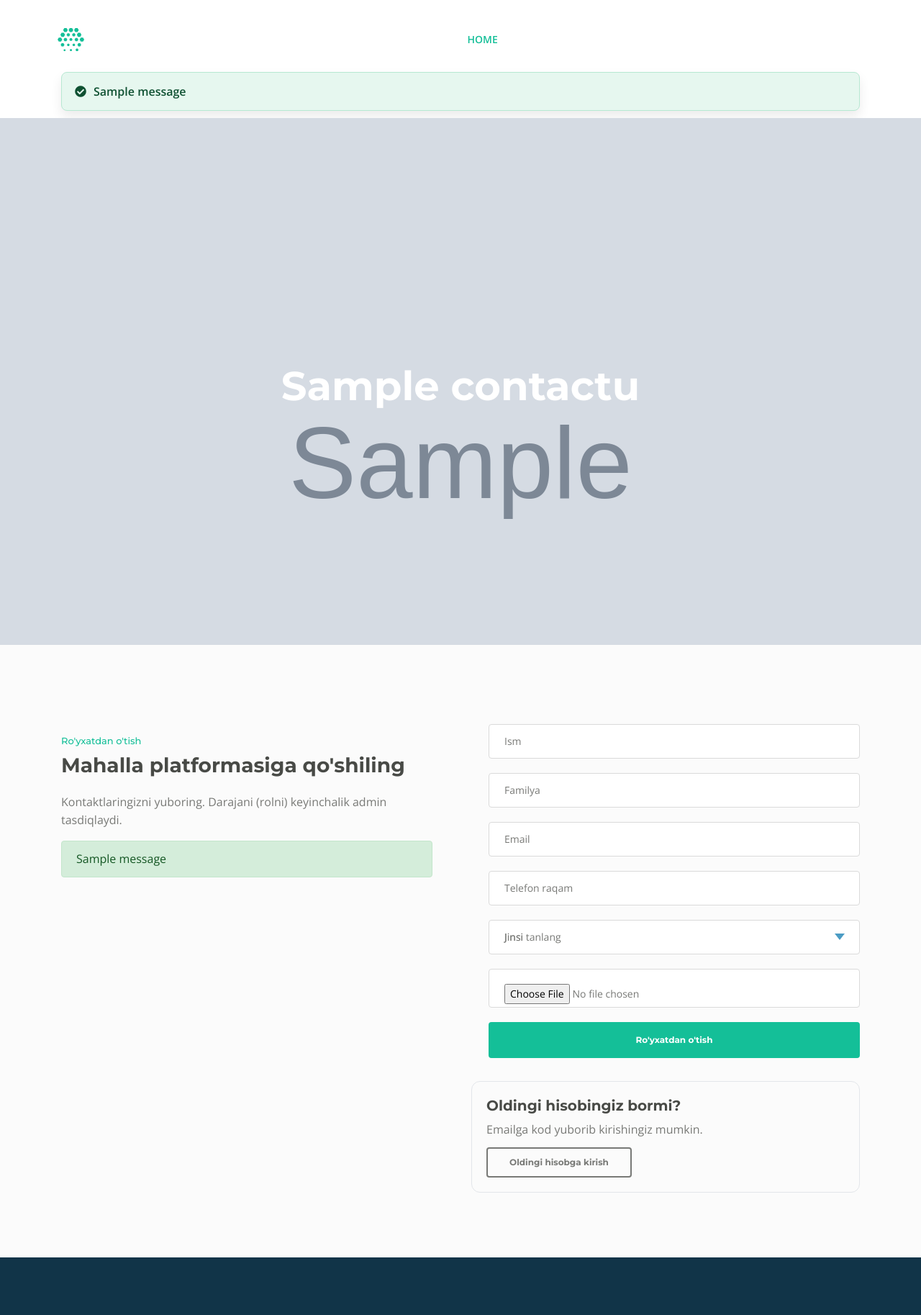
After one commit to abuwcheek/obod-mahalla, a Django app: page /register/ in a window 1280 px wide. The commit adds this page. Shown: the whole page at 72% size. Run offline with Django 5.2, Linux system fonts and the light colour scheme; tables that the repository leaves empty hold one stand-in row (values such as "Sample post"); grey boxes marked "Sample" are stand-in pictures; one stand-in notice (Sample message) is shown; some libraries are stand-ins or nearby versions.

Commit message:
register, logout, profile shular bor

```diff
--- a/home/urls.py
+++ b/home/urls.py
@@ -1,8 +1,11 @@
 from django.urls import path
-from .views import home
-
+from .views import home, register, profile, logout_profile, login_request
 
 
 urlpatterns = [
-     path('', home, name='home'),
+    path('', home, name='home'),
+    path('register/', register, name='register'),
+    path('profile/', profile, name='profile'),
+    path('login/', login_request, name='login'),
+    path('logout/', logout_profile, name='logout'),
 ]
--- a/home/views.py
+++ b/home/views.py
@@ -1,7 +1,12 @@
-from pyexpat.errors import messages
 from django.shortcuts import redirect, render
+from django.contrib import messages
 from django.views import View
-from .models import  Home, ContactUs
+from django.utils import timezone
+import random
+from datetime import timedelta
+from django.conf import settings
+from .models import Home, ContactUs, UserRegistration, UserOTP
+from django.core.mail import send_mail
 
 
 
@@ -20,3 +25,155 @@ def home(request):
           'solo_news': solo_news,
      }
      return render(request, 'index.html', context)
+
+
+def register(request):
+     if request.method == 'POST':
+          ism = request.POST.get('ism', '').strip()
+          familya = request.POST.get('familya', '').strip()
+          email = request.POST.get('email', '').strip().lower()
+          nomer = request.POST.get('nomer', '').strip()
+          jinsi = request.POST.get('jinsi', '').strip()
+          rasm = request.FILES.get('rasm')
+
+          if not ism or not familya or not email or not nomer or not jinsi:
+               messages.error(request, "Barcha majburiy maydonlarni to'ldiring.")
+               return redirect('register')
+
+          if jinsi not in dict(UserRegistration.GENDER_CHOICES):
+               messages.error(request, "Jinsi tanlang.")
+               return redirect('register')
+
+          if UserRegistration.objects.filter(email=email).exists():
+               messages.error(request, "Bu email bilan allaqachon ro'yxatdan o'tilgan.")
+               return redirect('register')
+
+          created = UserRegistration.objects.create(
+               ism=ism,
+               familya=familya,
+               email=email,
+               nomer=nomer,
+               jinsi=jinsi,
+               rasm=rasm,
+          )
+          request.session['is_registered'] = True
+          request.session['registered_email'] = email
+          request.session['registered_name'] = f"{created.ism} {created.familya}"
+          messages.success(request, "Muvaffaqiyatli ro'yxatdan o'tdingiz.")
+          return redirect('home')
+
+     return render(request, 'register.html')
+
+
+def profile(request):
+     email = request.session.get('registered_email')
+     if not email:
+          messages.info(request, "Profilni ko'rish uchun avval ro'yxatdan o'ting.")
+          return redirect('register')
+
+     user = UserRegistration.objects.filter(email=email).first()
+     if not user:
+          messages.warning(request, "Profil ma'lumoti topilmadi. Iltimos, qayta ro'yxatdan o'ting.")
+          request.session.pop('is_registered', None)
+          request.session.pop('registered_email', None)
+          request.session.pop('registered_name', None)
+          return redirect('register')
+
+     context = {"profile": user}
+     return render(request, 'profile.html', context)
+
+
+def logout_profile(request):
+     request.session.pop('is_registered', None)
+     request.session.pop('registered_email', None)
+     request.session.pop('registered_name', None)
+     messages.success(request, "Tizimdan chiqdingiz.")
+     return redirect('home')
+
+
+def login_request(request):
+     show_code_form = False
+     pending_email = request.session.get('otp_pending_email')
+     expiry_seconds = 60
+
+     # clear pending if last OTP expired
+     if pending_email:
+          latest = UserOTP.objects.filter(user__email=pending_email, is_verified=False).order_by('-created_at').first()
+          if not latest or (latest.created_at and timezone.now() > latest.created_at + timedelta(seconds=expiry_seconds)):
+               request.session.pop('otp_pending_email', None)
+               pending_email = None
+
+     if request.method == 'POST' and 'email' in request.POST:
+          email = request.POST.get('email', '').strip().lower()
+          user = UserRegistration.objects.filter(email=email).first()
+          if not user:
+               messages.error(request, "Bu email bo'yicha foydalanuvchi topilmadi.")
+               return redirect('login')
+
+          code = str(random.randint(10000, 99999))
+          UserOTP.objects.create(user=user, code=code, is_verified=False)
+
+          request.session['otp_pending_email'] = email
+          show_code_form = True
+          messages.success(request, f"Kod emailingizga yuborildi: {user.email}")
+          _send_email_code(user.email, code)
+
+     if request.method == 'POST' and 'code' in request.POST:
+          code = request.POST.get('code', '').strip()
+          email = pending_email
+          if not email:
+               messages.error(request, "Avval emailni kiriting.")
+               return redirect('login')
+
+          user = UserRegistration.objects.filter(email=email).first()
+          if not user:
+               messages.error(request, "Bu email bo'yicha foydalanuvchi topilmadi.")
+               return redirect('login')
+
+          otp = UserOTP.objects.filter(user=user, is_verified=False).order_by('-created_at').first()
+          if not otp:
+               messages.error(request, "Avval kod so'rang.")
+               return redirect('login')
+
+          if otp.created_at and timezone.now() > otp.created_at + timedelta(seconds=expiry_seconds):
+               messages.error(request, "Kodning amal qilish muddati tugadi. Qaytadan kod oling.")
+               request.session.pop('otp_pending_email', None)
+               return redirect('login')
+
+          if len(code) != 5 or not code.isdigit():
+               messages.error(request, "Kod 5 xonali son bo'lishi kerak.")
+               show_code_form = True
+          elif code != otp.code:
+               messages.error(request, "Kod noto'g'ri.")
+               show_code_form = True
+          else:
+               # muvaffaqiyatli login
+               request.session['is_registered'] = True
+               request.session['registered_email'] = user.email
+               request.session['registered_name'] = f"{user.ism} {user.familya}"
+               otp.is_verified = True
+               otp.save(update_fields=['is_verified'])
+               request.session.pop('otp_pending_email', None)
+               messages.success(request, "Tizimga kirdingiz.")
+               return redirect('home')
+
+     if pending_email:
+          show_code_form = True
+
+     context = {
+          "show_code_form": show_code_form,
+     }
+     return render(request, 'login.html', context)
+
+
+def _send_email_code(email, code):
+     subject = "Obod Mahalla tasdiq kodi"
+     body = f"Sizning tasdiq kodingiz: {code}\n\nKod 1 daqiqa davomida amal qiladi."
+     from_email = getattr(settings, "DEFAULT_FROM_EMAIL", None)
+     if not from_email or not email:
+          print("Email not sent: DEFAULT_FROM_EMAIL yoki qabul qiluvchi yo'q.")
+          return
+     try:
+          send_mail(subject, body, from_email, [email], fail_silently=False)
+     except Exception as exc:
+          print(f"Email send failed: {exc}")
--- a/requirements.txt
+++ b/requirements.txt
@@ -1,3 +1,4 @@
 django~=5.2.1
 Pillow~=11.2.1
 django-ckeditor~=6.7.3
+twilio~=9.3.4
--- a/templates/base.html
+++ b/templates/base.html
@@ -88,31 +88,92 @@
                </ul>
                     <style>
                     .sign-in-link {
-                         color: white;               /* Asl rangi */
-                         text-decoration: none;      /* Tagidagi chiziqni olib tashlash */
+                         color: white;
+                         text-decoration: none;
                          font-weight: 600;
                          font-size: 16px;
-                         text-transform: uppercase;  /* Bosh harflarda (xohlasangiz olib tashlang) */
-                         transition: all 0.3s ease;  /* Hover effekti yumshoq bo'lishi uchun */
+                         text-transform: uppercase;
+                         transition: all 0.3s ease;
                          display: inline-block;
                          padding: 5px 10px;
                     }
 
                     .sign-in-link:hover {
-                         color: #1de9b6;             /* Ustiga borganda chiqadigan rang (Home rangi bilan bir xil) */
-                         transform: translateY(-2px); /* Biroz yuqoriga ko'tarilish effekti */
-                         text-shadow: 0px 0px 8px rgba(29, 233, 182, 0.5); /* Mayin nur sochishi */
+                         color: #1de9b6;
+                         transform: translateY(-2px);
+                         text-shadow: 0px 0px 8px rgba(29, 233, 182, 0.5);
                     }
+
+                    .profile-badge {
+                         width: 44px;
+                         height: 44px;
+                         border-radius: 50%;
+                         background: #14bf98;
+                         display: inline-flex;
+                         align-items: center;
+                         justify-content: center;
+                         color: #fff;
+                         box-shadow: 0 8px 18px rgba(20, 191, 152, 0.35);
+                         transition: transform 0.2s ease, box-shadow 0.2s ease;
+                    }
+                    .profile-badge:hover {
+                         transform: translateY(-2px) scale(1.02);
+                         box-shadow: 0 10px 22px rgba(20, 191, 152, 0.45);
+                    }
+
+                    .flash-wrapper {
+                         margin-top: 1rem;
+                    }
+                    .flash {
+                         display: flex;
+                         align-items: center;
+                         gap: 0.5rem;
+                         padding: 0.85rem 1rem;
+                         border-radius: 0.5rem;
+                         margin-bottom: 0.6rem;
+                         box-shadow: 0 8px 16px rgba(0,0,0,0.08);
+                         color: #0f2a30;
+                         font-weight: 600;
+                    }
+                    .flash .flash-icon {
+                         width: 1.25rem;
+                         text-align: center;
+                    }
+                    .flash-success { background: #e6f7ef; border: 1px solid #b7e8d2; color: #0f5132; }
+                    .flash-error, .flash-danger { background: #fceaea; border: 1px solid #f5c2c7; color: #842029; }
+                    .flash-warning { background: #fff4e5; border: 1px solid #ffd8a8; color: #8a4b00; }
+                    .flash-info { background: #e7f1ff; border: 1px solid #cfe0ff; color: #0b3d91; }
                     </style>
 
                     <span class="nav-item">
-                    <a href="/login" class="sign-in-link">
-                         Sign In
-                    </a>
+                    {% if request.session.is_registered %}
+                         <a href="{% url 'profile' %}" class="profile-badge" title="{{ request.session.registered_name|default:'Profile' }}">
+                              <i class="fas fa-user"></i>
+                         </a>
+                    {% else %}
+                         <a href="{% url 'register' %}" class="sign-in-link">Sign Up</a>
+                    {% endif %}
                     </span>
           </div>
      </nav> <!-- end of navbar -->
      <!-- end of navbar -->
+
+     {% if messages %}
+     <div class="container" style="margin-top: 100px;">
+          <div class="flash-wrapper">
+               {% for message in messages %}
+               <div class="flash flash-{{ message.tags }}">
+                    <span class="flash-icon">
+                         {% if "success" in message.tags %}<i class="fas fa-check-circle"></i>{% endif %}
+                         {% if "error" in message.tags or "warning" in message.tags %}<i class="fas fa-exclamation-triangle"></i>{% endif %}
+                         {% if "info" in message.tags %}<i class="fas fa-info-circle"></i>{% endif %}
+                    </span>
+                    <span>{{ message }}</span>
+               </div>
+               {% endfor %}
+          </div>
+     </div>
+     {% endif %}
 
 
      <!-- Header -->
--- /dev/null
+++ b/templates/register.html
@@ -0,0 +1,70 @@
+{% extends "base.html" %}
+{% load static %}
+
+{% block title %}
+    Sign Up
+{% endblock title %}
+
+{% block content %}
+<div id="register" class="form-2">
+    <div class="container">
+        <div class="row">
+            <div class="col-lg-6">
+                <div class="text-container">
+                    <div class="section-title">Ro'yxatdan o'tish</div>
+                    <h2>Mahalla platformasiga qo'shiling</h2>
+                    <p>Kontaktlaringizni yuboring. Darajani (rolni) keyinchalik admin tasdiqlaydi.</p>
+                    {% if messages %}
+                        {% for message in messages %}
+                            <div class="alert alert-{{ message.tags }}" role="alert">
+                                {{ message }}
+                            </div>
+                        {% endfor %}
+                    {% endif %}
+                </div>
+            </div>
+            <div class="col-lg-6">
+                <form method="post" enctype="multipart/form-data" class="register-form">
+                    {% csrf_token %}
+                    <div class="form-group">
+                        <input type="text" class="form-control-input" id="ism" name="ism" required>
+                        <label class="label-control" for="ism">Ism</label>
+                    </div>
+                    <div class="form-group">
+                        <input type="text" class="form-control-input" id="familya" name="familya" required>
+                        <label class="label-control" for="familya">Familya</label>
+                    </div>
+                    <div class="form-group">
+                        <input type="email" class="form-control-input" id="email" name="email" required>
+                        <label class="label-control" for="email">Email</label>
+                    </div>
+                    <div class="form-group">
+                        <input type="text" class="form-control-input" id="nomer" name="nomer" required>
+                        <label class="label-control" for="nomer">Telefon raqam</label>
+                    </div>
+                    <div class="form-group">
+                        <select class="form-control-select" id="jinsi" name="jinsi" required>
+                            <option value="" disabled selected>Jinsi tanlang</option>
+                            <option value="erkak">Erkak</option>
+                            <option value="ayol">Ayol</option>
+                        </select>
+                        <label class="label-control" for="jinsi">Jinsi</label>
+                    </div>
+                    <div class="form-group">
+                        <label class="label-control d-block mb-2" for="rasm"></label>
+                        <input type="file" class="form-control-input" id="rasm" name="rasm" accept="image/*">
+                    </div>
+                    <div class="form-group">
+                        <button type="submit" class="form-control-submit-button">Ro'yxatdan o'tish</button>
+                    </div>
+                </form>
+                <div style="margin-top:2rem; padding:1.25rem; border:1px solid #e3e6ea; border-radius:0.75rem;">
+                    <h4 style="margin-bottom:0.5rem;">Oldingi hisobingiz bormi?</h4>
+                    <p style="margin-bottom:0.75rem;">Emailga kod yuborib kirishingiz mumkin.</p>
+                    <a class="btn btn-outline-reg" href="{% url 'login' %}">Oldingi hisobga kirish</a>
+                </div>
+            </div>
+        </div>
+    </div>
+</div>
+{% endblock content %}
```
Also changed, not shown: core/settings.py (+14 -0 lines), home/admin.py (+38 -1 lines), home/models.py (+60 -0 lines), templates/login.html (added, +58 -0 lines), templates/profile.html (added, +121 -0 lines), home/migrations/0009_userregistration.py (added), home/migrations/0010_alter_userregistration_jinsi.py (added), home/migrations/0011_userregistration_otp_code_and_more.py (added), home/migrations/0012_userotp.py (added), rasmlari/profile.jpg (added), static/images/profile-default.svg (added).
